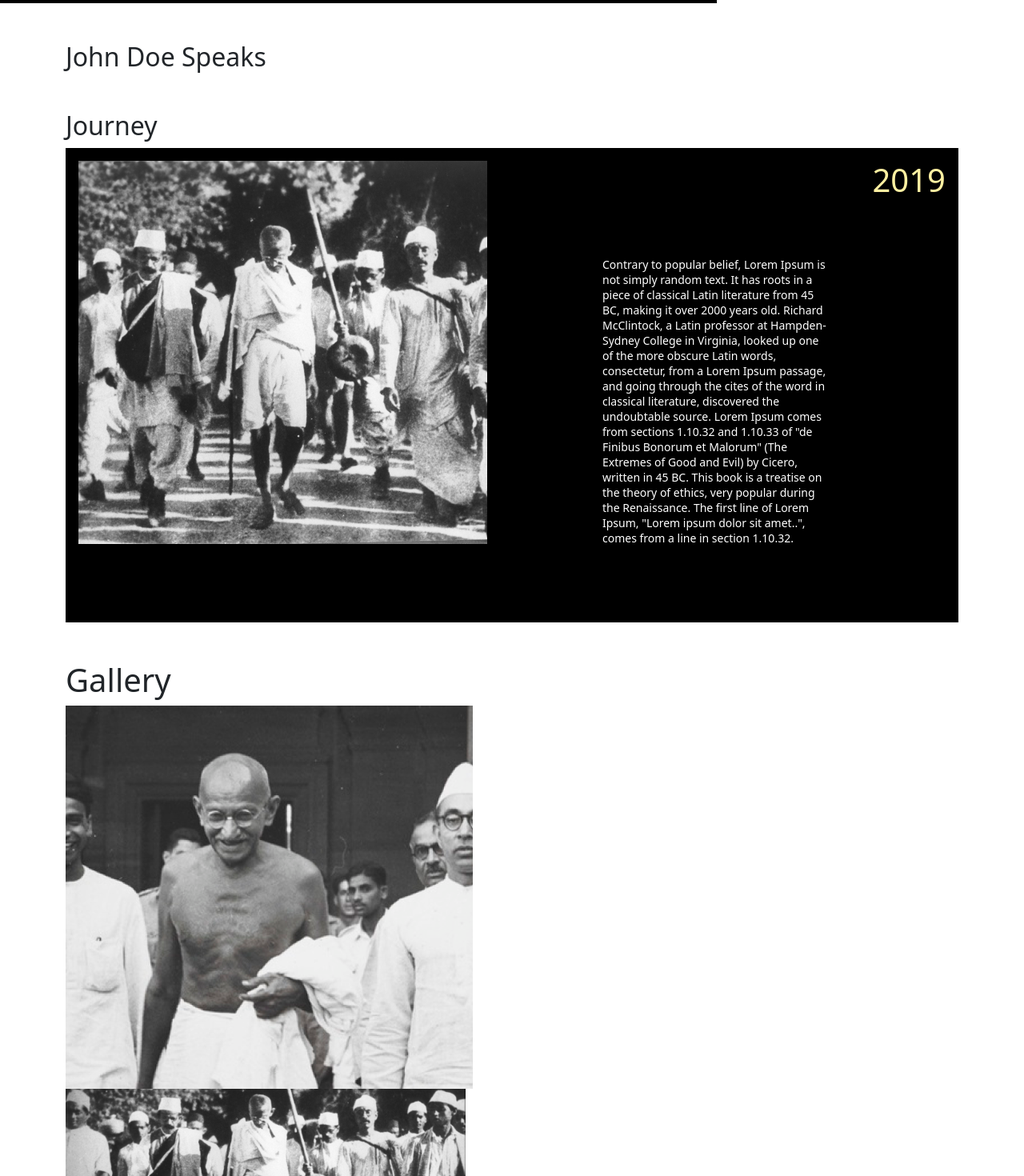
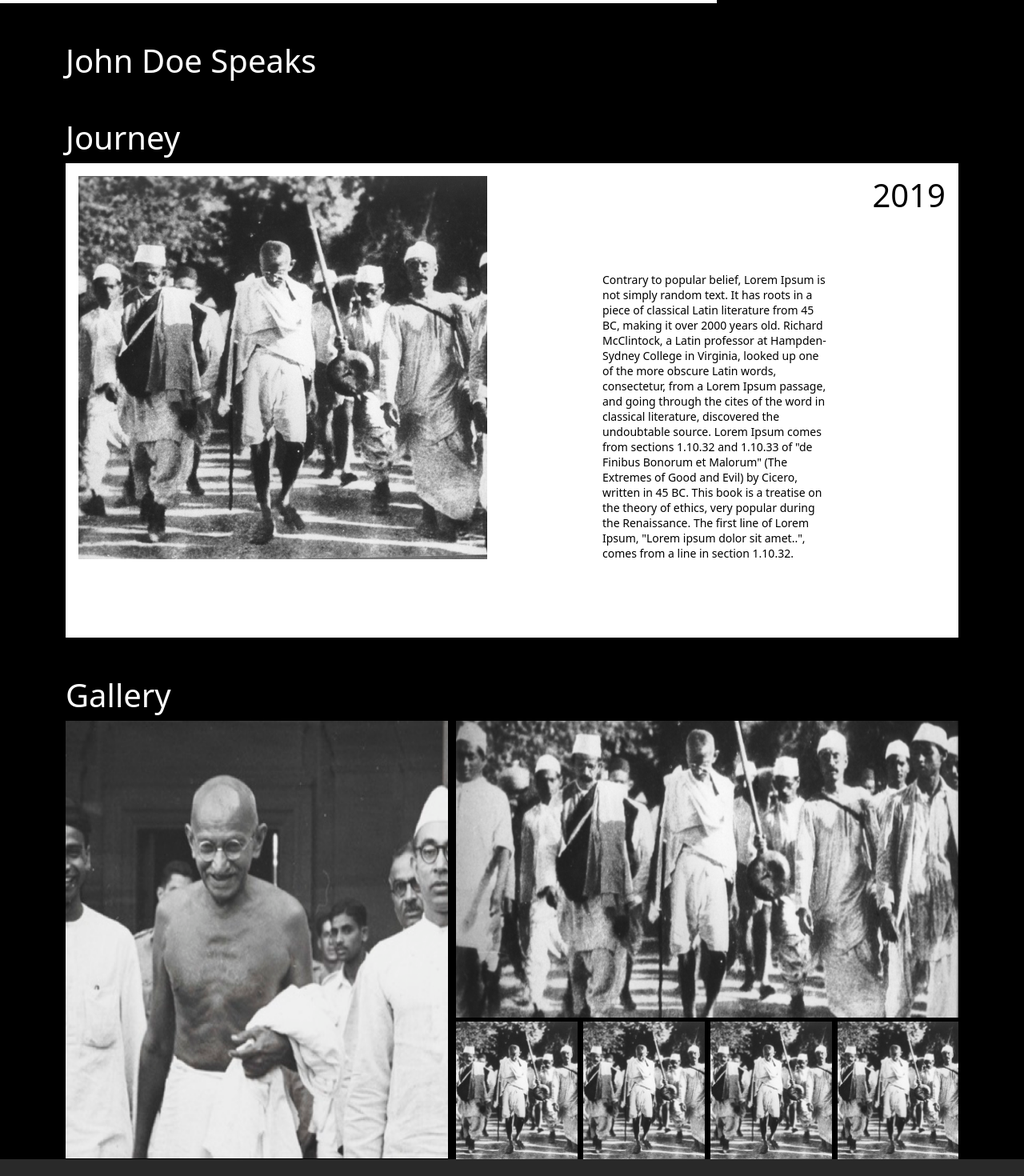
Before and after one commit to lalitjakhar/gandhi-blog, a React (Create React App) app: page /gallery in a window 1280 px wide. Shown: the part 1000-2470 px from the top of the page at 80% size. Built offline with nearby package versions, Linux system fonts and the light colour scheme.

Commit message:
initial commit

```diff
--- a/src/components/Gallery/Gallery.css
+++ b/src/components/Gallery/Gallery.css
@@ -1,89 +1,219 @@
-.nav_gallery_content_body{
+body {
+    background-color: #000000;
+}
+
+.nav_gallery_content_body {
     background-color: #FFD6005E;
     margin-top: -2rem;
 }
-.nav_gallery_content_heading{
+
+.nav_gallery_content_heading {
     display: flex;
     height: 15rem;
     justify-content: center;
     padding-top: 3rem;
 }
-.nav_gallery_content_para{
+
+.nav_gallery_content_heading h2 {
+    color: #ffffff;
+}
+
+.nav_gallery_content_para {
     width: 70%;
     margin-top: -8rem;
     padding: 4rem 10rem 4rem 18rem;
     display: flex;
     justify-content: flex-start;
-    background-color: #000000;
+    background-color: #ffffff;
 }
-.nav_gallery_content_para p{
+
+.nav_gallery_content_para p {
     font-size: 14px;
-    color: #ffffff;
+    color: #000000;
     line-height: 20px;
 }
+
 @media (max-width: 992px) {
-    .nav_gallery_content_para{
+    .nav_gallery_content_para {
         padding: 0;
     }
 }
+
 /* .john_video_content_body{
 
 } */
+.john_video_content_body h1 {
+    color: #ffffff;
+}
 
+.journey_content_body_heading h1 {
+    color: #ffffff;
+}
 
-.journey_content_2019_body{
-    background-color: #000000;
+.journey_content_2019_body {
+    background-color: #ffffff;
     padding: 1rem;
     display: flex;
     justify-content: space-between;
 }
+
 @media (max-width: 1200px) {
-    .journey_content_2019_body{
+    .journey_content_2019_body {
         display: block;
     }
 }
-.journey_content_heading{
+
+.journey_content_heading {
     display: flex;
     justify-content: end;
 }
-.journey_content_heading h1{
-    color: #FFF0A1;
+
+@media (max-width: 1200px) {
+    .journey_content_heading {
+        display: flex;
+        justify-content: center;
+    }
 }
-.journey_2019_content_detail{
+
+.journey_content_heading h1 {
+    color: #000000;
+}
+
+.journey_2019_content_detail {
     padding: 4rem 9rem;
 }
+
+@media (max-width: 1200px) {
+    .journey_2019_content_detail {
+        padding: 1rem;
+    }
+}
+
 @media (max-width: 765px) {
-    .journey_content_body_image img{
+    .journey_content_body_image img {
         width: 308px;
     }
 }
-.journey_2019_content_detail p{
-    color: #ffffff;
+
+.journey_2019_content_detail p {
+    color: #000000;
     font-size: 14px;
     line-height: 19px;
 }
 
-.gallery_pics_container{
+.gallery_pics_container {
     display: flex;
     gap: 10px;
 }
-@media (max-width: 1320px) {
-    .gallery_pics_container{
-        display: block;
-    }
+
+.gallery_pics_content_heading h1 {
+    color: #ffffff;
 }
-@media (max-width: 1320px) {
-    .gallery_pics_content_second img{
-        width: 500px;
-    }
-}
-.gallery_pics_content_second_sec{
+
+.gallery_pics_content_second_sec {
     display: flex;
     gap: 7px;
     padding-top: 5px;
 }
-@media (max-width: 1320px) {
-    .gallery_pics_content_second_sec{
-        display: block;
+
+.gallery_pics_content_first img {
+    height: 600px;
+}
+
+@media (max-width: 1399.98px) {
+    .gallery_pics_content_first img {
+        height: 547px;
     }
 }
+
+@media (max-width: 1199.98px) {
+    .gallery_pics_content_first img {
+        height: 492px;
+    }
+}
+
+@media (max-width: 991.98px) {
+    .gallery_pics_content_first img {
+        height: 415px;
+    }
+}
+
+@media (max-width:767.98px) {
+    .gallery_pics_content_first img {
+        height: 362px;
+    }
+}
+
+@media (max-width: 575.98px) {
+    .gallery_pics_content_first img {
+        height: 277px;
+    }
+}
+
+.gallery_pics_content_second_first img {
+    height: 400px;
+}
+
+@media (max-width: 1399.98px) {
+    .gallery_pics_content_second_first img {
+        height: 371px;
+    }
+}
+
+@media (max-width: 1199.98px) {
+    .gallery_pics_content_second_first img {
+        height: 342px;
+    }
+}
+
+@media (max-width: 991.98px) {
+    .gallery_pics_content_second_first img {
+        height: 304px;
+    }
+}
+
+@media (max-width:767.98px) {
+    .gallery_pics_content_second_first img {
+        height: 279px;
+    }
+}
+
+@media (max-width: 575.98px) {
+    .gallery_pics_content_second_first img {
+        height: 193px;
+    }
+}
+
+.gallery_pics_content_second_sec img {
+    height: 200px;
+}
+
+@media (max-width: 1399.98px) {
+    .gallery_pics_content_second_sec img {
+        height: 172px;
+    }
+}
+
+@media (max-width: 1199.98px) {
+    .gallery_pics_content_second_sec img {
+        height: 145px;
+    }
+}
+
+@media (max-width: 991.98px) {
+    .gallery_pics_content_second_sec img {
+        height: 108px;
+    }
+}
+
+@media (max-width:767.98px) {
+    .gallery_pics_content_second_sec img {
+        height: 80px;
+    }
+}
+
+@media (max-width: 575.98px) {
+    .gallery_pics_content_second_sec img {
+        height: 81px;
+    }
+}
--- a/src/components/Gallery/Gallery.jsx
+++ b/src/components/Gallery/Gallery.jsx
@@ -19,12 +19,12 @@ const Gallery = () => {
             </div>
             <div className="container mt-5">
                 <div className="john_video_content_body">
-                    <h2>John Doe Speaks</h2>
+                    <h1>John Doe Speaks</h1>
                 </div>
             </div>
             <div className="container mt-5">
                 <div className="journey_content_body_heading">
-                    <h2>Journey</h2>
+                    <h1>Journey</h1>
                 </div>
                 <div className="journey_content_2019_body">
                     <div className="journey_content_body_image">
@@ -47,17 +47,17 @@ const Gallery = () => {
                     </div>
                     <div className="gallery_pics_container">
                         <div className="gallery_pics_content_first">
-                            <img src={gallery1} alt="" />
+                            <img className='img-fluid' src={gallery1} alt="" />
                         </div>
                         <div className="gallery_pics_content_second">
                             <div className="gallery_pics_content_second_first">
-                                <img src={gallery2} alt="" />
+                                <img className='img-fluid' src={gallery2} alt="" />
                             </div>
                             <div className="gallery_pics_content_second_sec">
-                                <img src={gallery3} alt="" />
-                                <img src={gallery3} alt="" />
-                                <img src={gallery3} alt="" />
-                                <img src={gallery3} alt="" />
+                                <img className='img-fluid' src={gallery3} alt="" />
+                                <img className='img-fluid' src={gallery3} alt="" />
+                                <img className='img-fluid' src={gallery3} alt="" />
+                                <img className='img-fluid' src={gallery3} alt="" />
                             </div>
                         </div>
                     </div>
```
